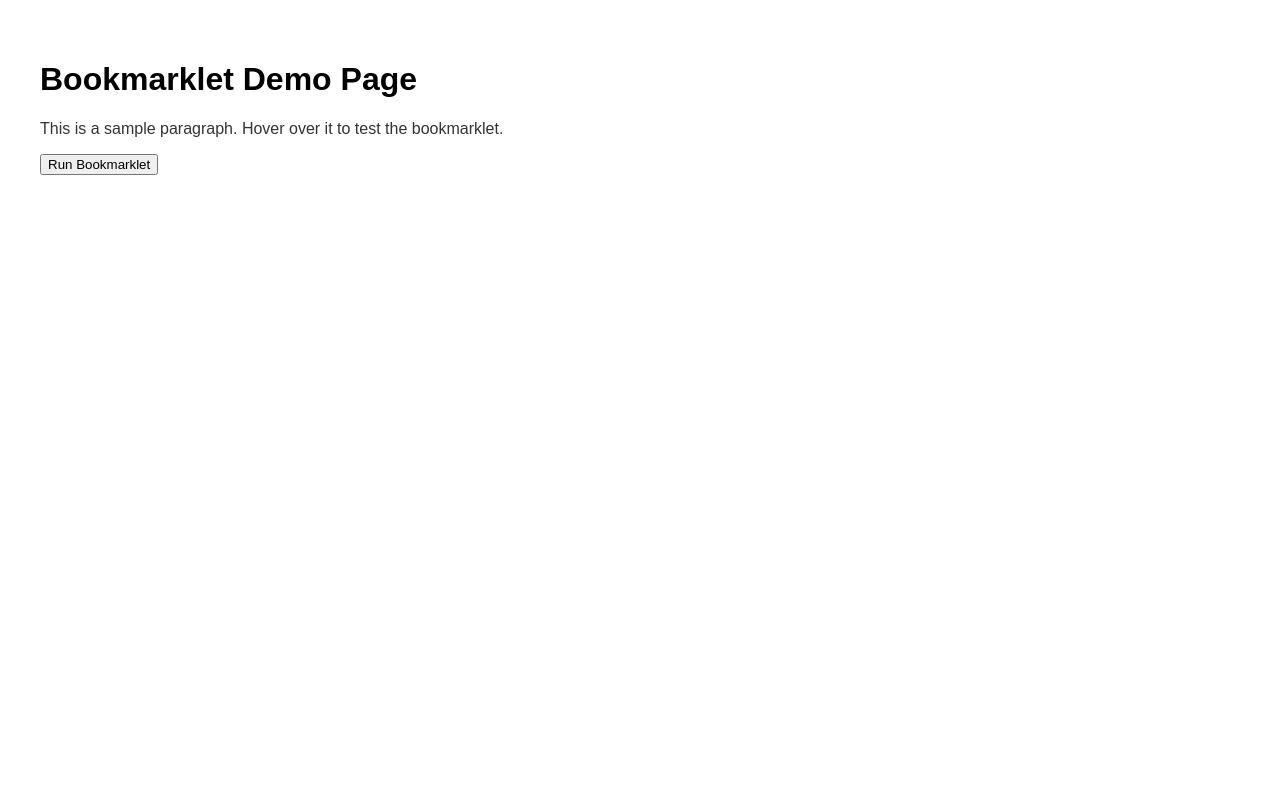
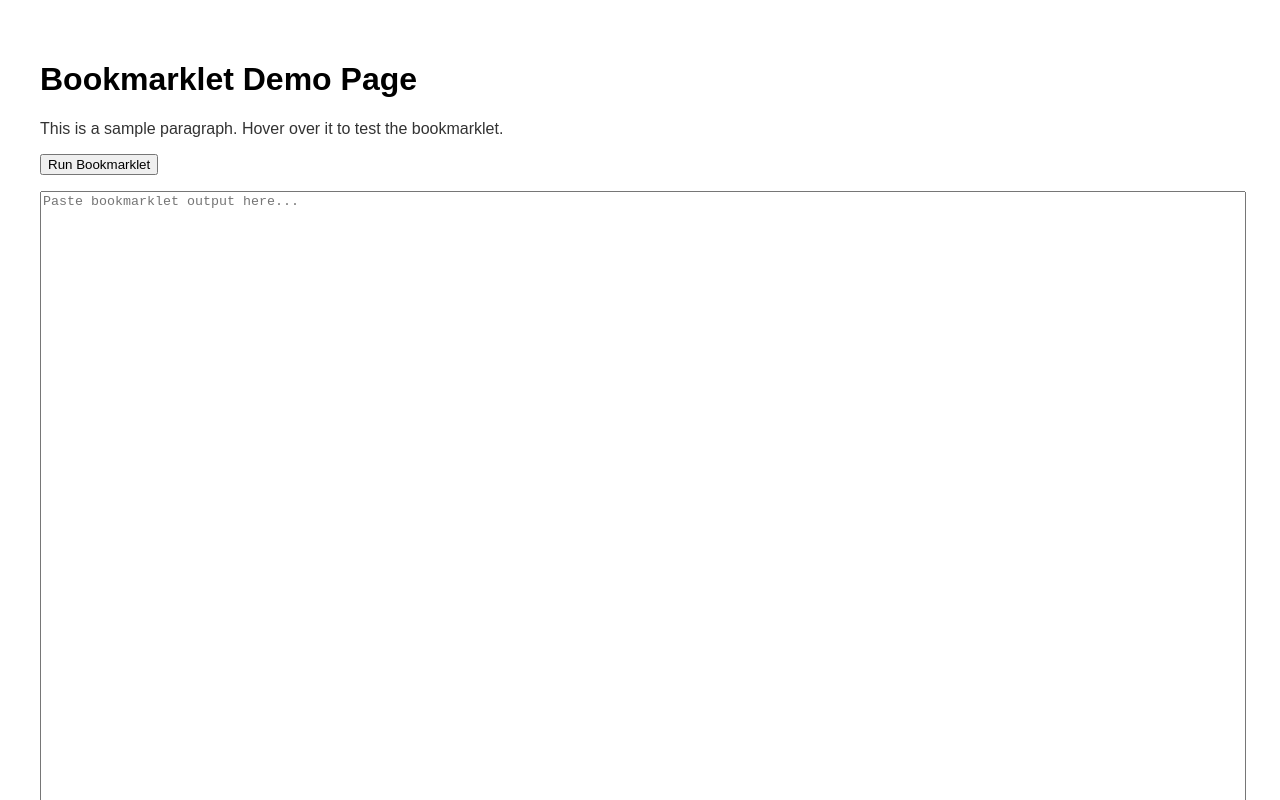
Before and after one commit to newmediapilot/bookmarklet-copy-node-context, a website: page index.html in a window 1280 px wide. Shown: the top 800 px of the page. Drawn offline with Linux system fonts and the light colour scheme.

Commit message:
Update index.html

```diff
--- a/index.html
+++ b/index.html
@@ -13,6 +13,7 @@
   <p id="sample-text">This is a sample paragraph. Hover over it to test the bookmarklet.</p>
 
   <button id="run-bookmarklet">Run Bookmarklet</button>
+   <textarea id="result" style="width:100%; height:2000px; margin-top:1rem;" placeholder="Paste bookmarklet output here..."></textarea>
 
   <script>
     // Bookmarklet code injected by generateIndex.js
```
